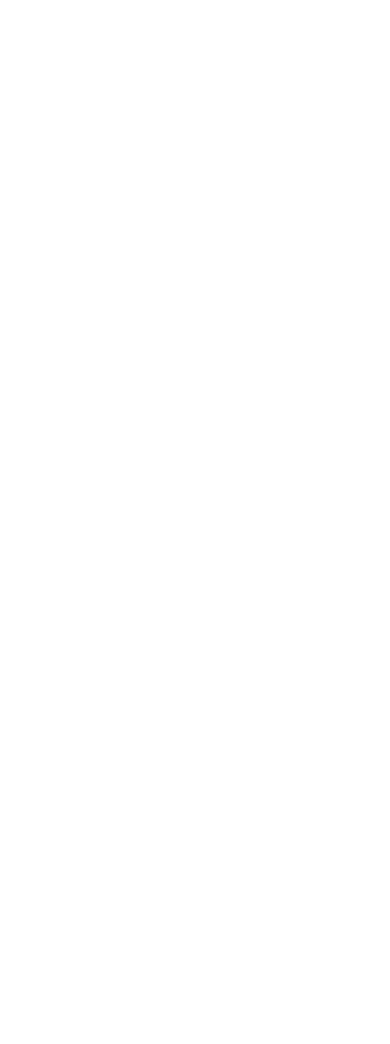
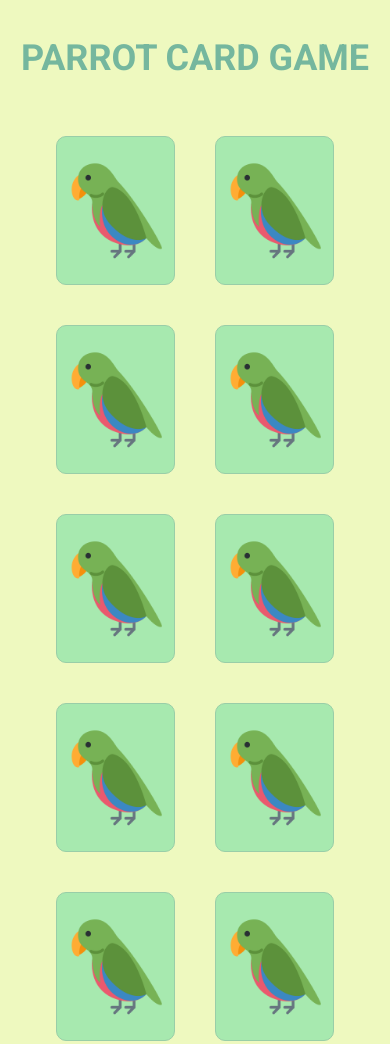
Before and after one commit to Igor3550/projeto4-parrotscardgame, a plain HTML site: page index.html in a window 390 px wide. Shown: the top 1044 px of the page. Before the commit the page ends 844 px from the top, so only its background shows below. Drawn offline with Linux system fonts and the light colour scheme.

Commit message:
layout responsivo

```diff
--- a/css/styles.css
+++ b/css/styles.css
@@ -0,0 +1,54 @@
+body {
+  font-family: Roboto;
+  background-color: #EEF9BF;
+}
+.area-container{
+  width: 100%;
+  height: 100%;
+}
+.area-titulo{
+  width: 100%;
+  display: flex;
+  align-items: center;
+  justify-content: center;
+}
+.area-titulo .titulo {
+  margin: 40px 0;
+}
+.area-titulo .titulo h1{
+  font-size: 56px;
+  font-weight: 700;
+  color: #75B79E;
+}
+.area-cartas {
+  width: 100%;
+  display: flex;
+  align-items: center;
+  justify-content: center;
+}
+.cartas {
+  max-width: 1200px;
+  display: flex;
+  flex-direction: row;
+  flex-wrap: wrap;
+  justify-content: center;
+}
+.carta {
+  width: 117px;
+  height: 147px;
+  background-color: #A7E9AF;
+  border-radius: 10px;
+  border: 1px solid #99CEA8;
+  margin: 20px;
+  display: flex;
+  align-items: center;
+  justify-content: center;
+}
+.carta img{
+  width: 100px;
+}
+@media(max-width: 614px){
+  .area-titulo .titulo h1{
+    font-size: 36px;
+  }
+}
--- a/index.html
+++ b/index.html
@@ -5,11 +5,44 @@
   <meta http-equiv="X-UA-Compatible" content="IE=edge">
   <meta name="viewport" content="width=device-width, initial-scale=1.0">
 
+
+  <link rel="preconnect" href="https://fonts.googleapis.com">
+  <link rel="preconnect" href="https://fonts.gstatic.com" crossorigin>
+  <link href="https://fonts.googleapis.com/css2?family=Roboto:ital,wght@0,100;0,300;0,400;0,500;0,700;1,300;1,500&display=swap" rel="stylesheet">
+
   <link rel="stylesheet" href="/css/reset.css">
   <link rel="stylesheet" href="/css/styles.css">
-  <title>Document</title>
+
+  <title>ParrotCardGame</title>
 </head>
 <body>
+
+  <div class="area-container">
+
+    <div class="area-titulo">
+      <div class="titulo"><h1>PARROT CARD GAME</h1></div>
+    </div>
+
+    <div class="area-cartas">
+      <div class="cartas">
+        <div class="carta"><img src="/assets/front.png" alt="piriquito"></div>
+        <div class="carta"><img src="/assets/front.png" alt="piriquito"></div>
+        <div class="carta"><img src="/assets/front.png" alt="piriquito"></div>
+        <div class="carta"><img src="/assets/front.png" alt="piriquito"></div>
+        <div class="carta"><img src="/assets/front.png" alt="piriquito"></div>
+        <div class="carta"><img src="/assets/front.png" alt="piriquito"></div>
+        <div class="carta"><img src="/assets/front.png" alt="piriquito"></div>
+        <div class="carta"><img src="/assets/front.png" alt="piriquito"></div>
+        <div class="carta"><img src="/assets/front.png" alt="piriquito"></div>
+        <div class="carta"><img src="/assets/front.png" alt="piriquito"></div>
+        <div class="carta"><img src="/assets/front.png" alt="piriquito"></div>
+        <div class="carta"><img src="/assets/front.png" alt="piriquito"></div>
+        <div class="carta"><img src="/assets/front.png" alt="piriquito"></div>
+        <div class="carta"><img src="/assets/front.png" alt="piriquito"></div>
+      </div>
+    </div>
+
+  </div>
 
   <script src="/script.js"></script>
 </body>
```
Also changed, not shown: assets/bobrossparrot.gif (added), assets/explodyparrot.gif (added), assets/fiestaparrot.gif (added), assets/front.png (added), assets/metalparrot.gif (added), assets/revertitparrot.gif (added), assets/tripletsparrot.gif (added), assets/unicornparrot.gif (added).
